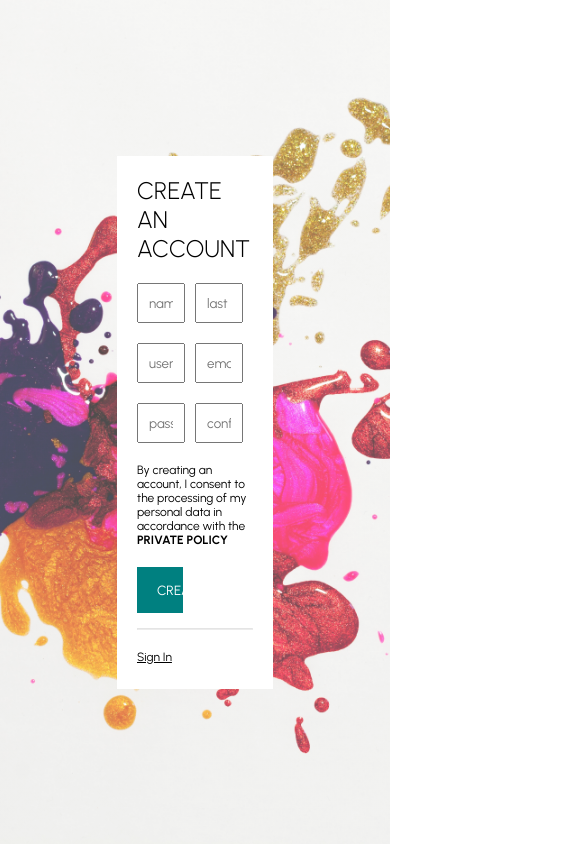
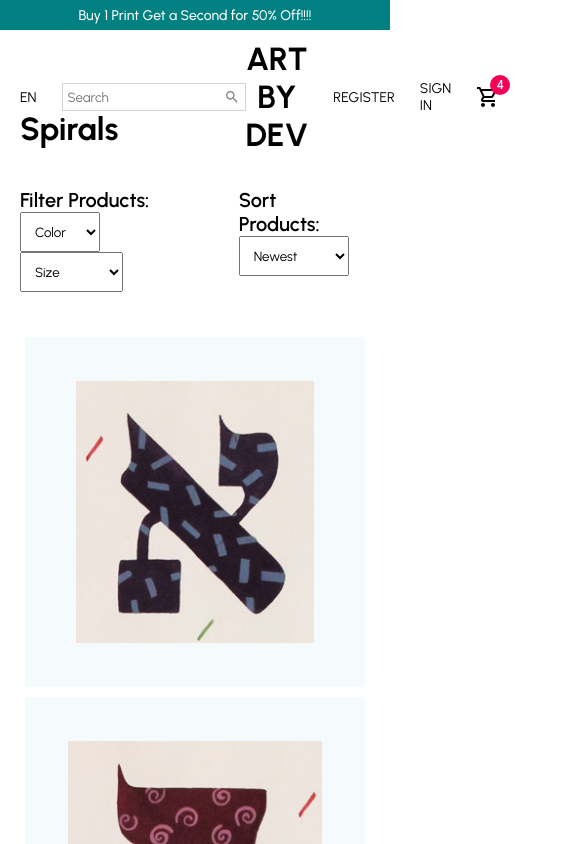
Before and after one commit to nateweis/ecom_frontend, a React (Create React App) app: page / in a window 390 px wide. Shown: the top 844 px of the page, 585 px wide, since content can reach past the window. Built offline with nearby package versions, Linux system fonts and the light colour scheme.

Commit message:
did a little responsive adjusting to the product list page

```diff
--- a/src/App.jsx
+++ b/src/App.jsx
@@ -11,7 +11,7 @@
 const App = () => {
   return (
     <>
-      <Register />
+      <ProductList />
     </>
   );
 };
--- a/src/pages/ProductList.jsx
+++ b/src/pages/ProductList.jsx
@@ -4,6 +4,7 @@
 import Footer from "../components/Footer"
 import Navbar from "../components/Navbar"
 import Products from "../components/Products"
+import { mobile } from "../responsive"
 
 const ProductList = () => {
     return (
@@ -64,15 +65,22 @@
 `
 const Filter = styled.div`
     margin: 20px;
+    ${mobile({
+        margin: "0 20px",
+        display: "flex",
+        flexDirection: "column"
+    })}
 `
 const FilterText = styled.span`
     font-size: 20px;
     font-weight: 600;
     margin-right: 20px;
+    ${mobile({marginRight: "0", fontSize: 18})}
 `
 const Select = styled.select`
     padding: 10px;
     margin-right: 20px;
+    ${mobile({margin: "12px 0"})}
 `
 const Option = styled.option`
 
```
